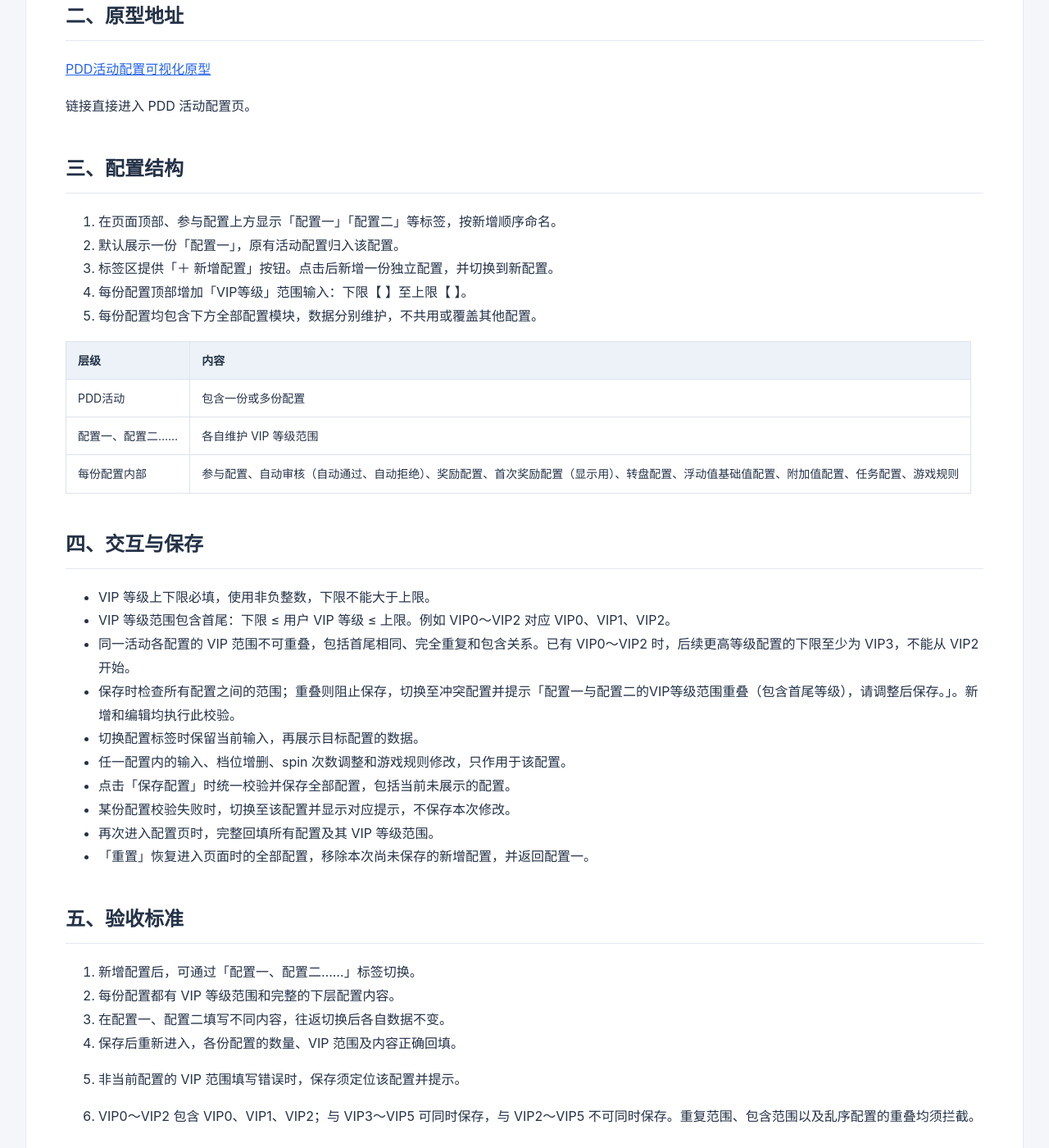
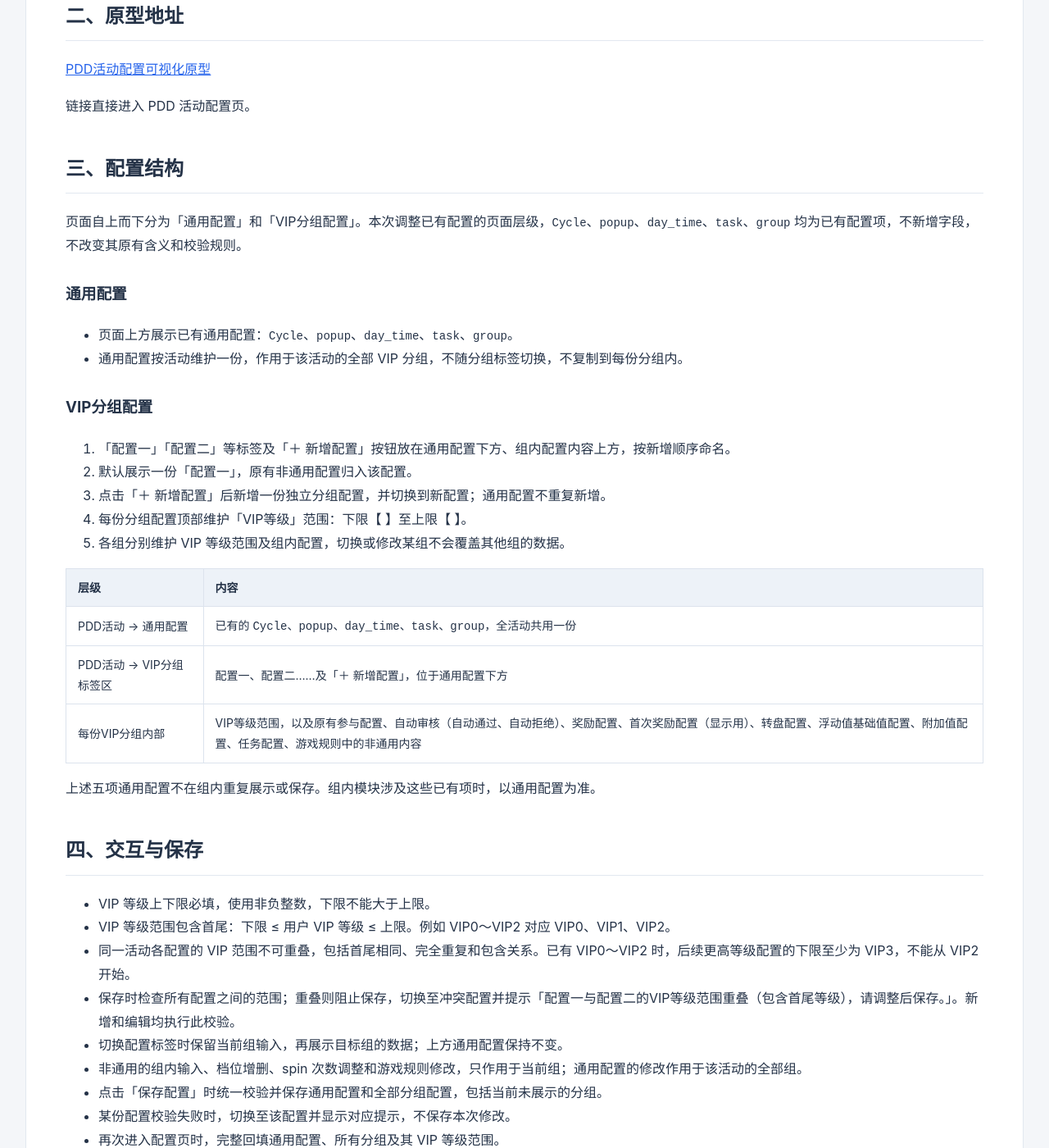
Before and after one commit to HDDDONG/tiered-recharge-requirements, a Jekyll site: the page built from pdd-vip-config/index.md, in a window 1280 px wide and 1400 px high, scrolled down 330 px. Shown: the whole window at 82% size. Built offline with Jekyll 4.4.1, drawn with Linux system fonts in a browser that asks for light colours; some of the changed text lies outside the part shown.

Commit message:
docs: separate existing PDD common settings from VIP groups

```diff
--- a/pdd-vip-config/index.md
+++ b/pdd-vip-config/index.md
@@ -17,17 +17,28 @@ title: PDD活动VIP分组配置
 
 ## 三、配置结构
 
-1. 在页面顶部、参与配置上方显示「配置一」「配置二」等标签，按新增顺序命名。
-2. 默认展示一份「配置一」，原有活动配置归入该配置。
-3. 标签区提供「＋ 新增配置」按钮。点击后新增一份独立配置，并切换到新配置。
-4. 每份配置顶部增加「VIP等级」范围输入：下限【 】至上限【 】。
-5. 每份配置均包含下方全部配置模块，数据分别维护，不共用或覆盖其他配置。
+页面自上而下分为「通用配置」和「VIP分组配置」。本次调整已有配置的页面层级，`Cycle`、`popup`、`day_time`、`task`、`group` 均为已有配置项，不新增字段，不改变其原有含义和校验规则。
+
+### 通用配置
+
+- 页面上方展示已有通用配置：`Cycle`、`popup`、`day_time`、`task`、`group`。
+- 通用配置按活动维护一份，作用于该活动的全部 VIP 分组，不随分组标签切换，不复制到每份分组内。
+
+### VIP分组配置
+
+1. 「配置一」「配置二」等标签及「＋ 新增配置」按钮放在通用配置下方、组内配置内容上方，按新增顺序命名。
+2. 默认展示一份「配置一」，原有非通用配置归入该配置。
+3. 点击「＋ 新增配置」后新增一份独立分组配置，并切换到新配置；通用配置不重复新增。
+4. 每份分组配置顶部维护「VIP等级」范围：下限【 】至上限【 】。
+5. 各组分别维护 VIP 等级范围及组内配置，切换或修改某组不会覆盖其他组的数据。
 
 | 层级 | 内容 |
 |---|---|
-| PDD活动 | 包含一份或多份配置 |
-| 配置一、配置二…… | 各自维护 VIP 等级范围 |
-| 每份配置内部 | 参与配置、自动审核（自动通过、自动拒绝）、奖励配置、首次奖励配置（显示用）、转盘配置、浮动值基础值配置、附加值配置、任务配置、游戏规则 |
+| PDD活动 → 通用配置 | 已有的 `Cycle`、`popup`、`day_time`、`task`、`group`，全活动共用一份 |
+| PDD活动 → VIP分组标签区 | 配置一、配置二……及「＋ 新增配置」，位于通用配置下方 |
+| 每份VIP分组内部 | VIP等级范围，以及原有参与配置、自动审核（自动通过、自动拒绝）、奖励配置、首次奖励配置（显示用）、转盘配置、浮动值基础值配置、附加值配置、任务配置、游戏规则中的非通用内容 |
+
+上述五项通用配置不在组内重复展示或保存。组内模块涉及这些已有项时，以通用配置为准。
 
 ## 四、交互与保存
 
@@ -35,19 +46,20 @@ title: PDD活动VIP分组配置
 - VIP 等级范围包含首尾：下限 ≤ 用户 VIP 等级 ≤ 上限。例如 VIP0～VIP2 对应 VIP0、VIP1、VIP2。
 - 同一活动各配置的 VIP 范围不可重叠，包括首尾相同、完全重复和包含关系。已有 VIP0～VIP2 时，后续更高等级配置的下限至少为 VIP3，不能从 VIP2 开始。
 - 保存时检查所有配置之间的范围；重叠则阻止保存，切换至冲突配置并提示「配置一与配置二的VIP等级范围重叠（包含首尾等级），请调整后保存。」。新增和编辑均执行此校验。
-- 切换配置标签时保留当前输入，再展示目标配置的数据。
-- 任一配置内的输入、档位增删、spin 次数调整和游戏规则修改，只作用于该配置。
-- 点击「保存配置」时统一校验并保存全部配置，包括当前未展示的配置。
+- 切换配置标签时保留当前组输入，再展示目标组的数据；上方通用配置保持不变。
+- 非通用的组内输入、档位增删、spin 次数调整和游戏规则修改，只作用于当前组；通用配置的修改作用于该活动的全部组。
+- 点击「保存配置」时统一校验并保存通用配置和全部分组配置，包括当前未展示的分组。
 - 某份配置校验失败时，切换至该配置并显示对应提示，不保存本次修改。
-- 再次进入配置页时，完整回填所有配置及其 VIP 等级范围。
-- 「重置」恢复进入页面时的全部配置，移除本次尚未保存的新增配置，并返回配置一。
+- 再次进入配置页时，完整回填通用配置、所有分组及其 VIP 等级范围。
+- 「重置」恢复进入页面时的通用配置和全部分组配置，移除本次尚未保存的新增配置，并返回配置一。
 
 ## 五、验收标准
 
-1. 新增配置后，可通过「配置一、配置二……」标签切换。
-2. 每份配置都有 VIP 等级范围和完整的下层配置内容。
-3. 在配置一、配置二填写不同内容，往返切换后各自数据不变。
-4. 保存后重新进入，各份配置的数量、VIP 范围及内容正确回填。
-5. 非当前配置的 VIP 范围填写错误时，保存须定位该配置并提示。
-
-6. VIP0～VIP2 包含 VIP0、VIP1、VIP2；与 VIP3～VIP5 可同时保存，与 VIP2～VIP5 不可同时保存。重复范围、包含范围以及乱序配置的重叠均须拦截。
+1. 页面上方展示已有通用配置 `Cycle`、`popup`、`day_time`、`task`、`group`；字段含义和原有校验不变。
+2. 「配置一、配置二……」标签和「＋ 新增配置」位于通用配置下方，新增分组不重复生成通用配置。
+3. 每份分组都有 VIP 等级范围和独立的非通用配置内容；通用项不在组内重复维护。
+4. 在配置一、配置二填写不同内容，往返切换后各自数据不变，通用配置始终保留。
+5. 保存后重新进入，通用配置、分组数量、各组 VIP 范围及组内内容正确回填。
+6. 非当前分组的 VIP 范围填写错误时，保存须定位该分组并提示。
+7. VIP0～VIP2 包含 VIP0、VIP1、VIP2；与 VIP3～VIP5 可同时保存，与 VIP2～VIP5 不可同时保存。重复范围、包含范围以及乱序配置的重叠均须拦截。
+8. 重置恢复通用配置和全部分组的原始内容，并移除本次未保存的新增分组。
```
